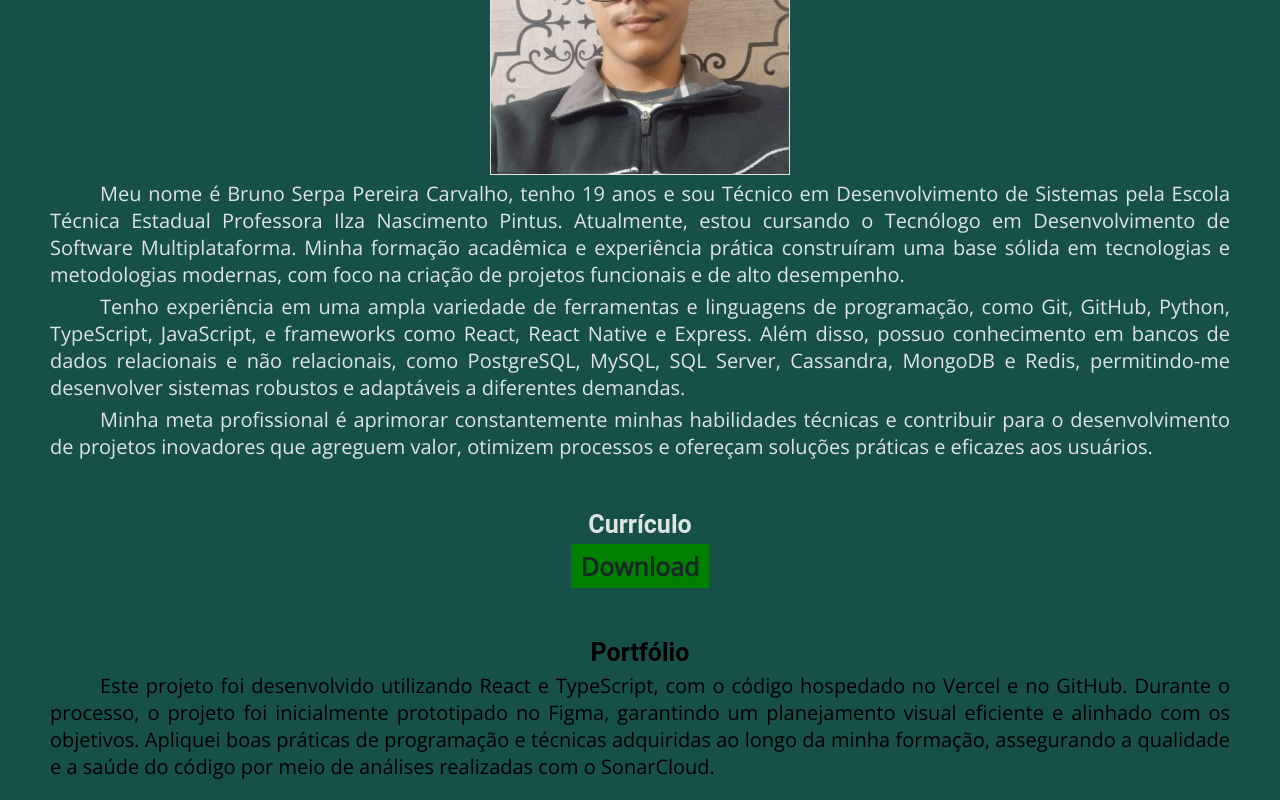
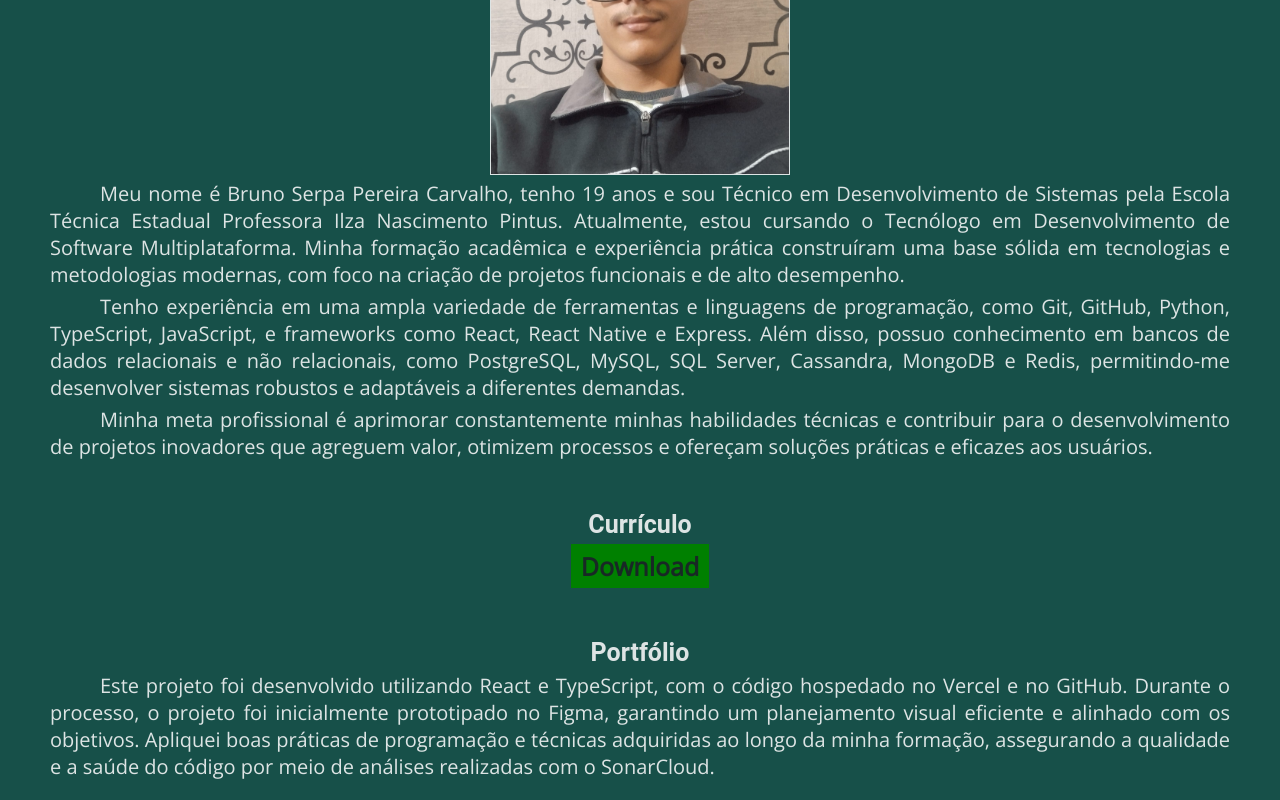
Before and after one commit to BrunoSerpa/portfolio-code, a React (Create React App) app: page / in a window 1280 px wide. Shown: the part 302-1102 px from the top of the page. Built offline with nearby package versions, Linux system fonts and the light colour scheme.

Commit message:
Update About and Home pages to apply theme-based styling for titles and paragraphs

```diff
--- a/src/pages/About/index.tsx
+++ b/src/pages/About/index.tsx
@@ -65,8 +65,8 @@ export default function About(about: Readonly<Props>) {
                 </Tecs>
             </DivContend>
             <DivContend id="Soft">
-                <Title>Soft Skills</Title>
-                <Paragraph>
+                <Title theme={about.data.theme}>Soft Skills</Title>
+                <Paragraph theme={about.data.theme}>
                     Além dos estudos técnicos, também me dedico ao autoconhecimento, trabalhando continuamente no meu autocontrole emocional e psicológico. Dessa forma, tenho aprimorado as seguintes habilidades:
                 </Paragraph>
                 <Habilitys theme={about.data.theme}>
--- a/src/pages/About/style.ts
+++ b/src/pages/About/style.ts
@@ -30,7 +30,7 @@ const Tec = styled.div`
     gap: 5px;
 `;
 const TitleTec = styled.p`
-    color: ${(props) => props.theme.textColor2};
+    color: ${(props) => props.theme.textColor1};
     ${font3};
 `;
 const ImageTec = styled.img`
--- a/src/pages/Home/index.tsx
+++ b/src/pages/Home/index.tsx
@@ -31,8 +31,8 @@ export default function Home(home: Readonly<Props>) {
                 <Download href="..\..\assets\Curriculum.docx" download theme={home.data.theme} >Download</Download>
             </DivContend>
             <DivContend id="Portfolio">
-                <Title>Portfólio</Title>
-                <Paragraph>
+                <Title theme={home.data.theme}>Portfólio</Title>
+                <Paragraph theme={home.data.theme}>
                     Este projeto foi desenvolvido utilizando React e TypeScript, com o código hospedado no Vercel e no GitHub. Durante o processo, o projeto foi inicialmente prototipado no Figma, garantindo um planejamento visual eficiente e alinhado com os objetivos. Apliquei boas práticas de programação e técnicas adquiridas ao longo da minha formação, assegurando a qualidade e a saúde do código por meio de análises realizadas com o SonarCloud.
                 </Paragraph>
             </DivContend>
```
